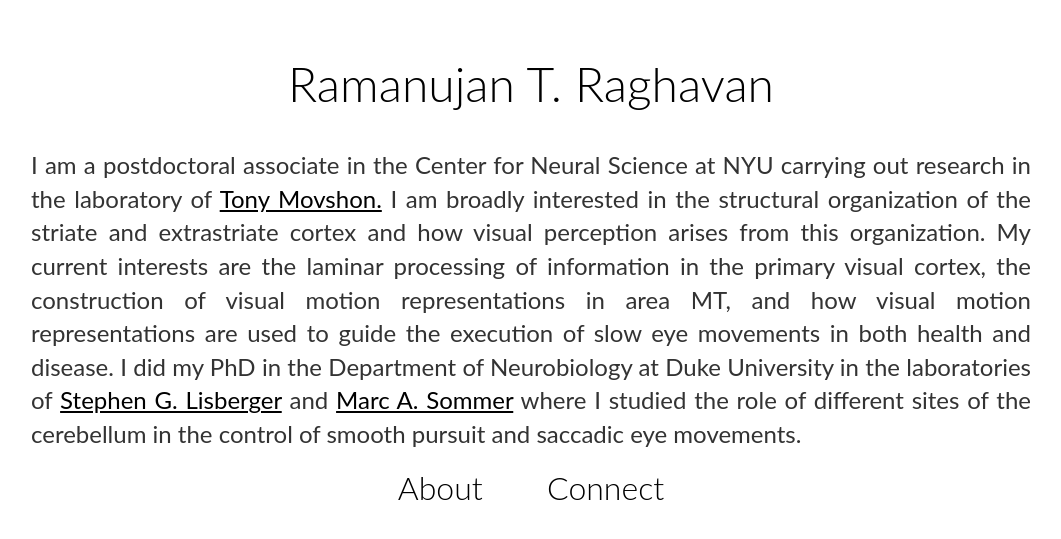
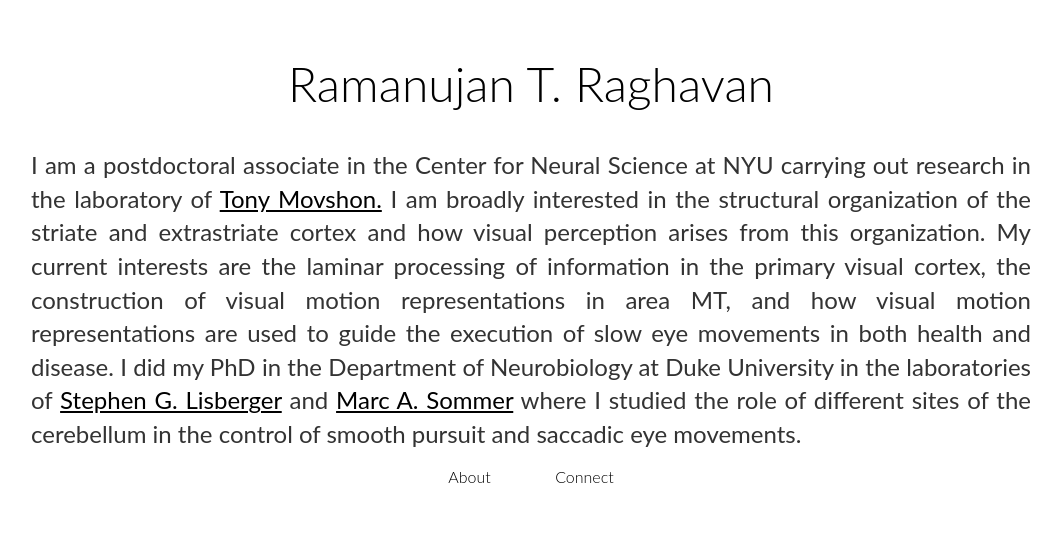
Before and after one commit to rtraghavan/rtraghavan.github.io, a Jekyll site: the page built from index.html, in a window 1280 px wide. Shown: the top 539 px of the page, without its empty margins (109-1170 px from the left). Built offline with Jekyll 4.4.1, drawn with Linux system fonts in a browser that asks for light colours.

Commit message:
Update main.css

```diff
--- a/css/main.css
+++ b/css/main.css
@@ -149,7 +149,7 @@ li {
 li a {
   padding-left:30px;
   padding-right:30px;
-  font-size: 2.00em;
+  font-size: 1.00em;
   text-decoration: none;
 }
 
```
